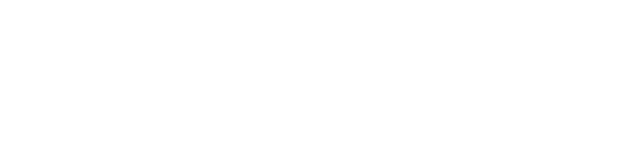
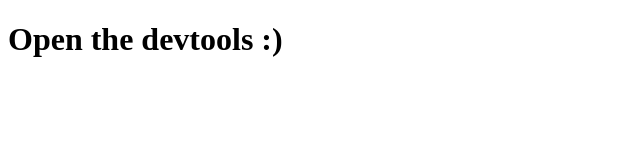
Before and after one commit to FS-Frost/html-lang, a website: page docs/index.html in a window 1280 px wide. Shown: the whole page, without its empty margins (0-640 px from the left). Drawn offline with Linux system fonts and the light colour scheme.

Commit message:
Update index.

```diff
--- a/docs/index.html
+++ b/docs/index.html
@@ -4,9 +4,10 @@
         <meta charset="UTF-8" />
         <meta http-equiv="X-UA-Compatible" content="IE=edge" />
         <meta name="viewport" content="width=device-width, initial-scale=1.0" />
-        <title>Document</title>
+        <title>html-lang</title>
     </head>
     <body>
+        <h1>Open the devtools :)</h1>
         <div id="code">
             <let data-name="a">2</let>
             <let data-name="b">3</let>
```
